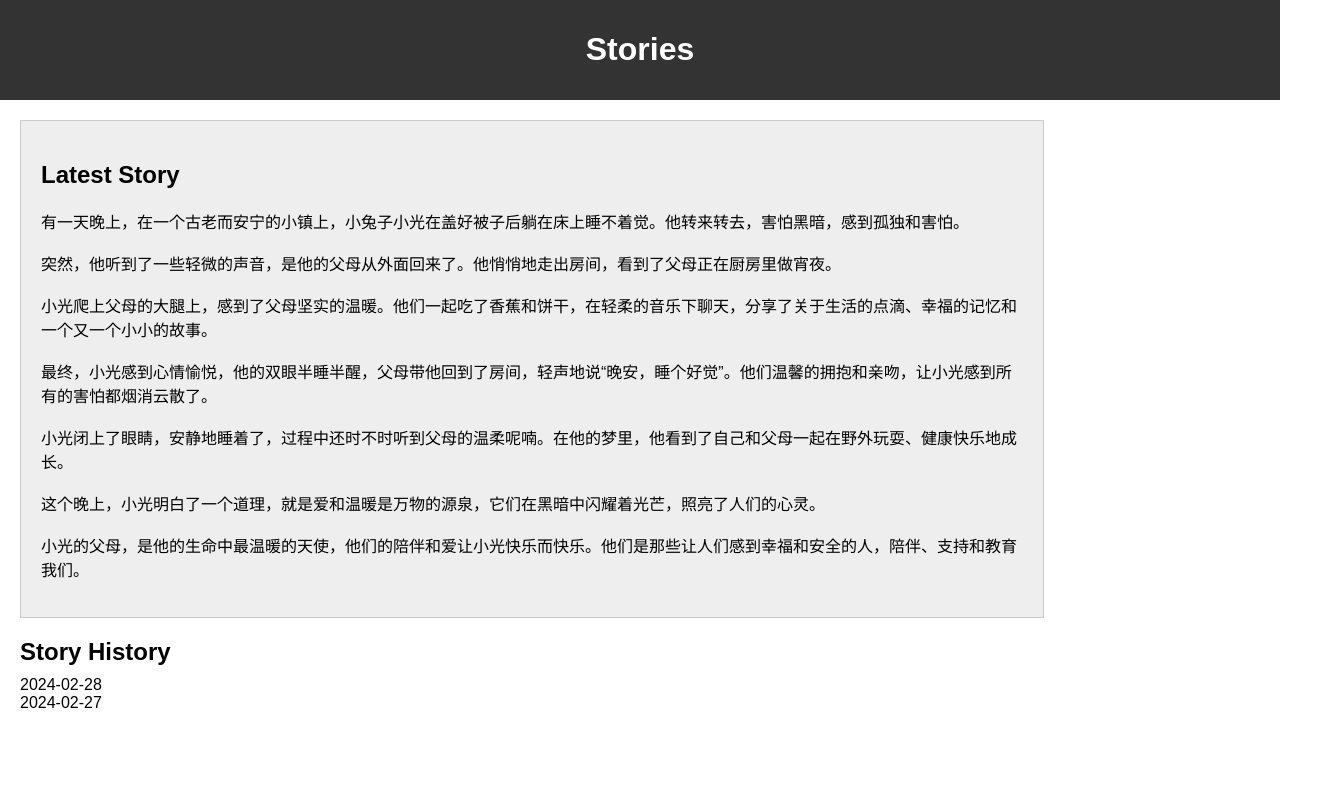
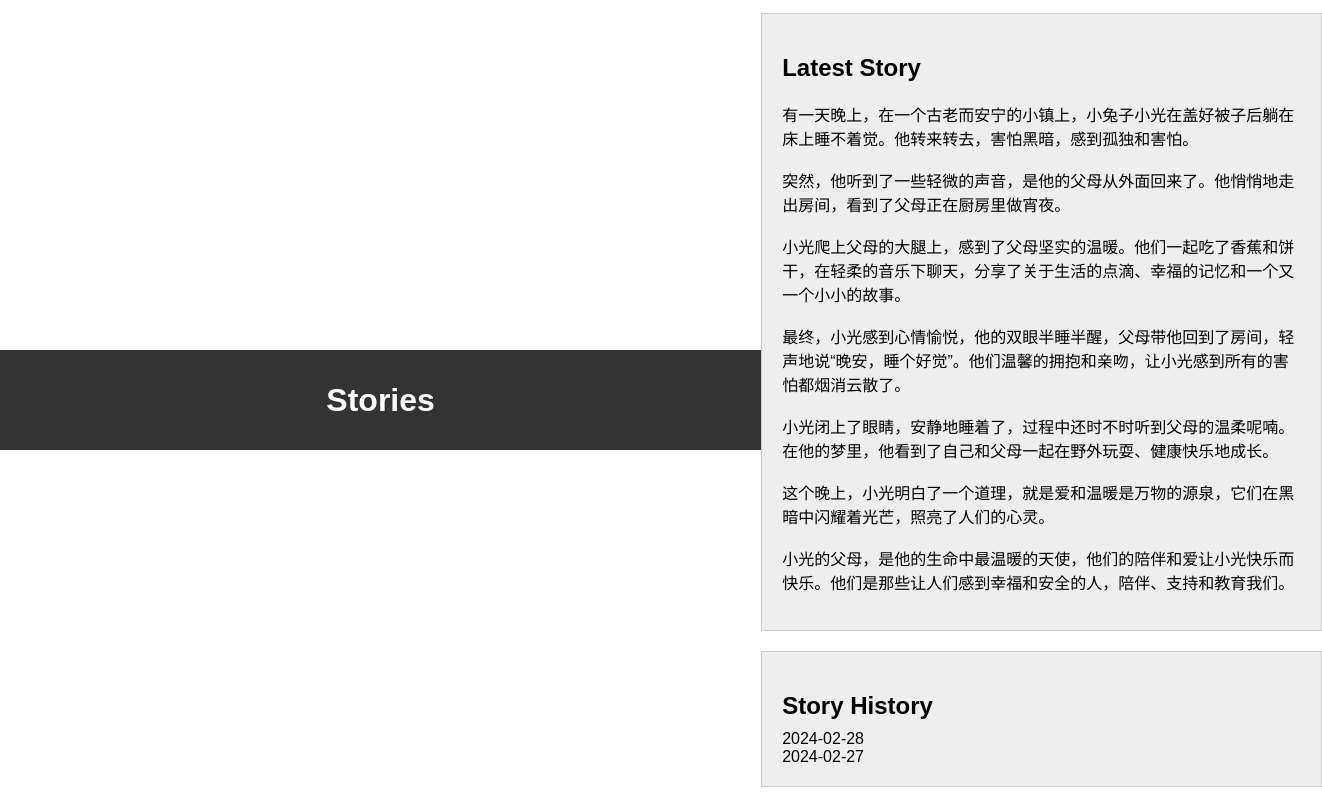
Before and after one commit to flowergod/storyBot, a plain HTML site: page index.html in a window 1280 px wide. Shown: the whole page, 1322 px wide, since content can reach past the window. Drawn offline with Linux system fonts and the light colour scheme.

Commit message:
Update index.html

```diff
--- a/index.html
+++ b/index.html
@@ -9,24 +9,33 @@
         font-family: Arial, sans-serif;
         margin: 0;
         padding: 0;
+        display: flex;
+        justify-content: center;
+        align-items: center;
+        height: 100vh;
       }
       header {
         background-color: #333;
         color: #fff;
         padding: 10px;
-        text-align: center;
+        text-align: center; /* 修改标题居中显示 */
+        width: 100%; /* 保持宽度100% */
       }
       .container {
-	width: 80%;
-        margin: 20px;
+        width: 70%;
+        display: flex;
+        flex-direction: column;
       }
-      .latest-story {
+      .latest-story, .history {
+        width: 100%;
         background-color: #eee;
         border: 1px solid #ccc;
         padding: 20px;
+        margin-bottom: 20px;
       }
       .history {
-        margin-top: 20px;
+        margin-top: 0;
+        margin-bottom: 0;
       }
       .history h2 {
         margin-bottom: 10px;
```
